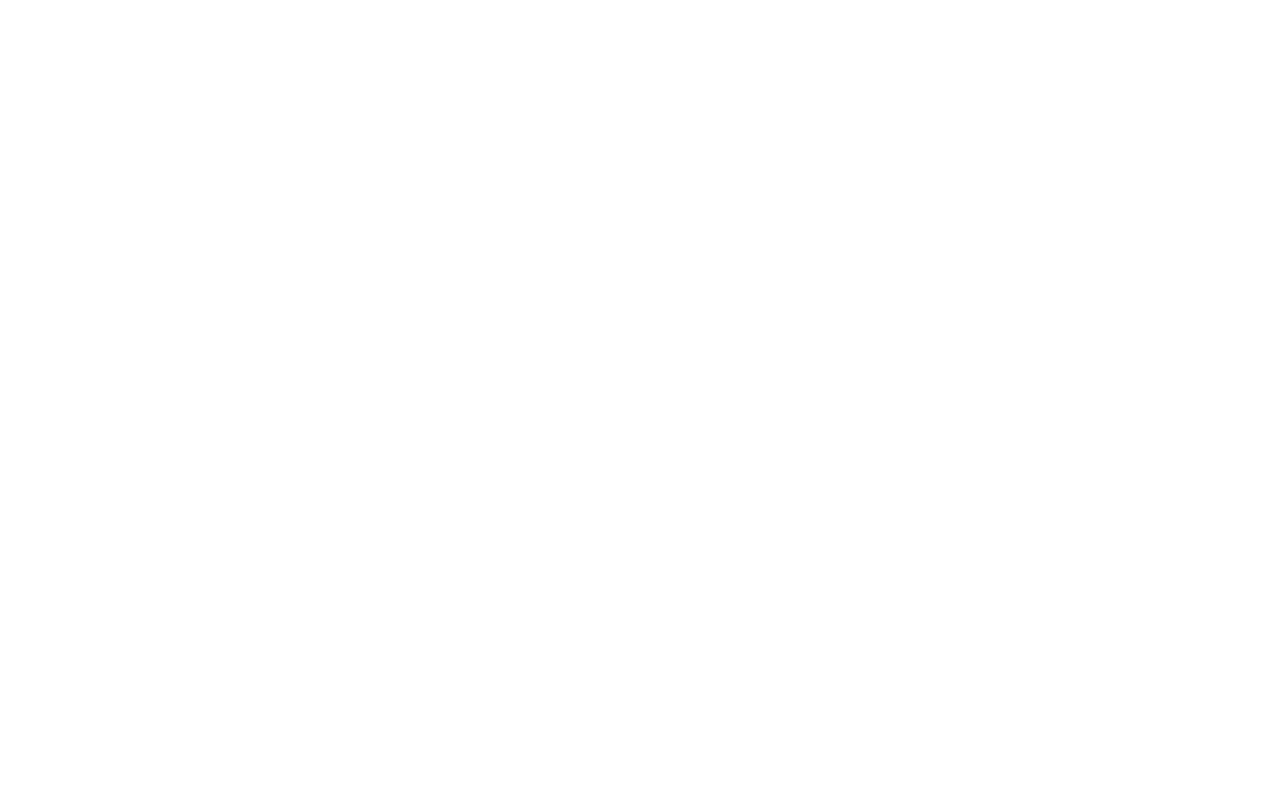
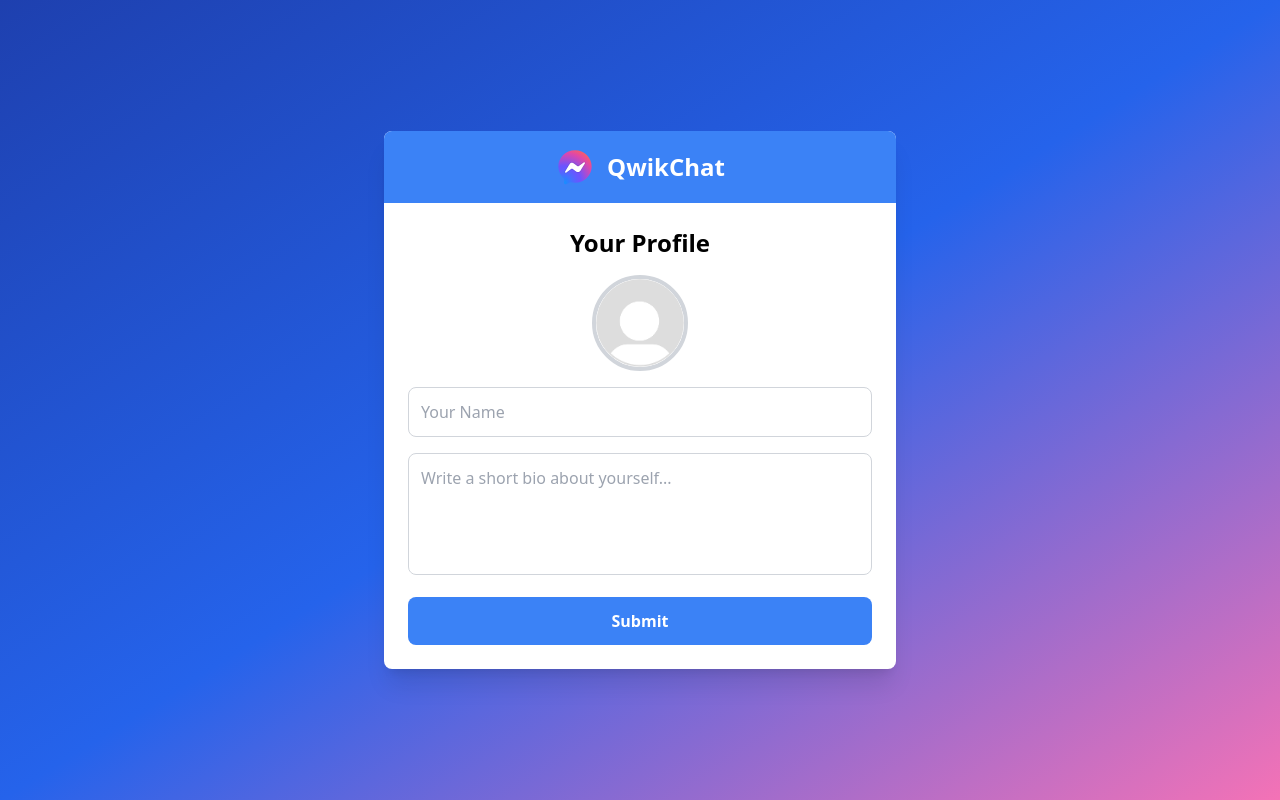
Before and after one commit to Abhi-2765/QwikChat, a React (Vite) app: page /profile in a window 1280 px wide. Built offline with nearby package versions, Linux system fonts and the light colour scheme.

Commit message:
Completed UI

```diff
--- a/src/Components/Chatbox.jsx
+++ b/src/Components/Chatbox.jsx
@@ -1,14 +1,16 @@
-import React from 'react';
+import React, { useState } from 'react';
 import defUser from '../assets/default.png';
 import nature from '../assets/nature.jpg';
 import ProfilePopUp from './ProfilePopUp';
 
 const Chatbox = () => {
 
+  const [showPopUp, setShowPopUp] = useState(false);
+
   return (
     <div className="h-screen relative bg-blue-200 flex flex-col">
       {/* Chat Header */}
-      <div className="px-4 py-3 flex items-center gap-3 border-b bg-blue-300 shadow-sm cursor-pointer" >
+      <div className="px-4 py-3 flex items-center gap-3 border-b bg-blue-300 shadow-sm cursor-pointer" onClick={()=>{setShowPopUp(true)}}>
         <img
           className="w-12 h-12 rounded-full border-2 border-gray-300"
           src={defUser}
@@ -28,6 +30,8 @@ const Chatbox = () => {
           />
         </svg>
       </div>
+
+      {showPopUp && <ProfilePopUp onClose={()=>{setShowPopUp(false)}}/>}
 
       {/* Chat Messages */}
       <div className="flex-1 overflow-y-scroll px-4 py-2 bg-blue-100">
--- a/src/Components/ProfilePopUp.jsx
+++ b/src/Components/ProfilePopUp.jsx
@@ -2,21 +2,16 @@ import React, { useState } from 'react';
 import defUser from '../assets/default.png';
 import nature from '../assets/nature.jpg';
 
-const ProfilePopUp = () => {
-  const [isOpen, setIsOpen] = useState(true); // State to manage popup visibility
-
-  const closePopup = () => setIsOpen(false); // Function to close the popup
-
-  if (!isOpen) return null; // If popup is not open, render nothing
+const ProfilePopUp = (props) => {
 
   return (
     <div
-      className="fixed inset-0 flex items-center justify-center bg-black bg-opacity-50 backdrop-blur-sm z-50"
-      onClick={closePopup} // Close popup when clicking on the background
+      className="fixed inset-0 flex justify-center items-start bg-black bg-opacity-50 z-50"
+      onClick={props.onClose}
     >
       <div
-        className="bg-blue-950 text-white shadow-lg max-w-sm w-full p-4 relative"
-        onClick={(e) => e.stopPropagation()} // Prevent background click from closing popup
+        className="bg-blue-950 text-white shadow-lg max-w-sm w-full p-4 relative mt-5"
+        onClick={(e) => e.stopPropagation()}
       >
         {/* Profile Section */}
         <div className="text-center mb-6">
@@ -43,7 +38,7 @@ const ProfilePopUp = () => {
             </span>
           </p>
           <p className="text-sm text-gray-400 mt-2">
-            Hey there! I’m Friend using QwikChat.
+            Hey there! I'm Friend using QwikChat.
           </p>
         </div>
 
@@ -105,6 +100,10 @@ const ProfilePopUp = () => {
             />
           </div>
         </div>
+
+        <div className='flex justify-center items-center mt-4'>
+          <button className='bg-blue-700 px-4 py-2 hover:bg-blue-600'>Remove User</button>
+        </div>
       </div>
     </div>
   );
--- a/src/pages/Profile/Profile.jsx
+++ b/src/pages/Profile/Profile.jsx
@@ -1,11 +1,110 @@
-import React from 'react'
+import React, { useState } from 'react'; // Importing useState
+import { useForm } from 'react-hook-form'; // Importing useForm from react-hook-form
+import defUser from '../../assets/default.png';
+import Icon from '../../assets/profile2.svg';
 
 const Profile = () => {
+  const {
+    register,
+    handleSubmit,
+    formState: { errors, isSubmitting },
+  } = useForm();
+
+  const [image, setImage] = useState(null); // State to handle profile image
+
+  const onSubmit = (data) => {
+    console.log(data); // Log submitted data
+  };
+
   return (
-    <div>
+    <div className="min-h-screen bg-gradient-to-br from-blue-800 via-blue-600 to-pink-400 flex items-center justify-center px-4">
+      <div className="bg-white rounded-lg shadow-xl overflow-hidden w-full max-w-lg">
+        {/* Header Section */}
+        <div className="bg-blue-500 text-white py-4 px-6 text-center">
+          <div className="flex justify-center items-center">
+            <img src={Icon} alt="QwikChat Logo" className="w-10 h-10 mr-3" />
+            <span className="text-2xl font-semibold">QwikChat</span>
+          </div>
+        </div>
 
+        {/* Form Section */}
+        <form
+          onSubmit={handleSubmit(onSubmit)}
+          className="p-6 flex flex-col gap-4"
+        >
+          <h2 className="text-2xl font-bold text-center">Your Profile</h2>
+
+          {/* Profile Image Upload */}
+          <div className="flex flex-col items-center gap-2">
+            <label htmlFor="image" className="relative cursor-pointer group">
+              <img
+                src={image ? URL.createObjectURL(image) : defUser} // Dynamically show selected image or default
+                alt="Default User"
+                className="w-24 h-24 rounded-full border-4 border-gray-300 group-hover:border-blue-500 transition-all"
+              />
+              <span className="absolute inset-0 flex items-center justify-center bg-black bg-opacity-50 rounded-full opacity-0 group-hover:opacity-100 text-white text-sm font-semibold">
+                Upload
+              </span>
+            </label>
+            <input
+              type="file"
+              id="image"
+              className="hidden"
+              accept="image/*" // Accept only image files
+              {...register('image')}
+              onChange={(e) => setImage(e.target.files[0])} // Update image state
+            />
+          </div>
+
+          {/* Username Input */}
+          <div>
+            <input
+              className="w-full p-3 border border-gray-300 rounded-lg focus:outline-none focus:ring-2 focus:ring-blue-500"
+              {...register('UserName', {
+                required: 'Username is required',
+                minLength: {
+                  value: 6,
+                  message: 'Must be at least 6 characters',
+                },
+                maxLength: {
+                  value: 15,
+                  message: 'Must be at most 15 characters',
+                },
+              })}
+              placeholder="Your Name"
+            />
+            {errors.UserName && (
+              <p className="text-red-500 text-sm mt-1">
+                {errors.UserName.message}
+              </p>
+            )}
+          </div>
+
+          {/* Bio Input */}
+          <div>
+            <textarea
+              className="w-full p-3 border border-gray-300 rounded-lg focus:outline-none focus:ring-2 focus:ring-blue-500 resize-none"
+              {...register('bio', { required: 'Bio is required' })}
+              placeholder="Write a short bio about yourself..."
+              rows="4"
+            ></textarea>
+            {errors.bio && (
+              <p className="text-red-500 text-sm mt-1">{errors.bio.message}</p>
+            )}
+          </div>
+
+          {/* Submit Button */}
+          <button
+            type="submit"
+            className="bg-blue-500 text-white font-semibold py-3 rounded-lg hover:bg-blue-600 transition-colors w-full"
+            disabled={isSubmitting}
+          >
+            {isSubmitting ? 'Submitting...' : 'Submit'}
+          </button>
+        </form>
+      </div>
     </div>
-  )
-}
+  );
+};
 
-export default Profile
+export default Profile;
```
